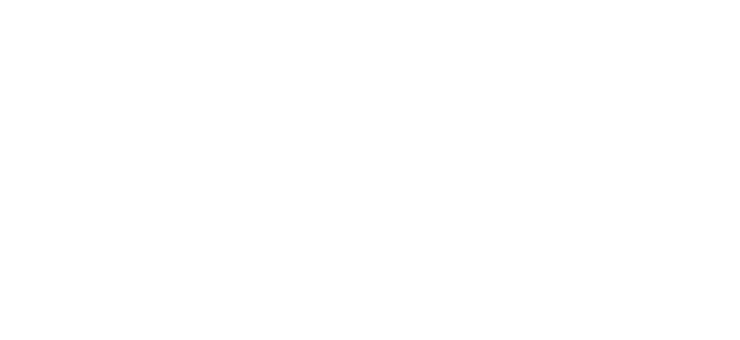
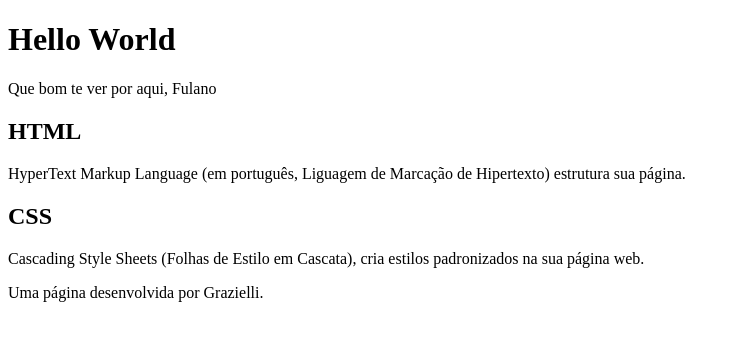
Before and after one commit to grazinaby/Hello-World, a plain HTML site: page index.html in a window 1280 px wide. Shown: the whole page, without its empty margins (0-740 px from the left). Drawn offline with Linux system fonts and the light colour scheme.

Commit message:
Hello World

```diff
--- a/index.html
+++ b/index.html
@@ -6,6 +6,24 @@
     <title> HELLO WORLD</title>
 </head>
 <body>
+    <header>
+        <h1>Hello World</h1>
+        <p>Que bom te ver por aqui, Fulano</p>
 
+    </header>
+
+    <section>
+        <h2>HTML</h2>
+        <P>HyperText Markup Language (em português, Liguagem de Marcação  de Hipertexto) estrutura sua página.</P>
+
+
+        <h2>CSS</h2>
+        <p>Cascading Style Sheets (Folhas de Estilo em Cascata), cria estilos padronizados na sua página web.</p>
+    </section>
+
+    <footer>
+        <p>Uma página desenvolvida por Grazielli.</p>
+
+    </footer>
 </body>
 </html>
```
